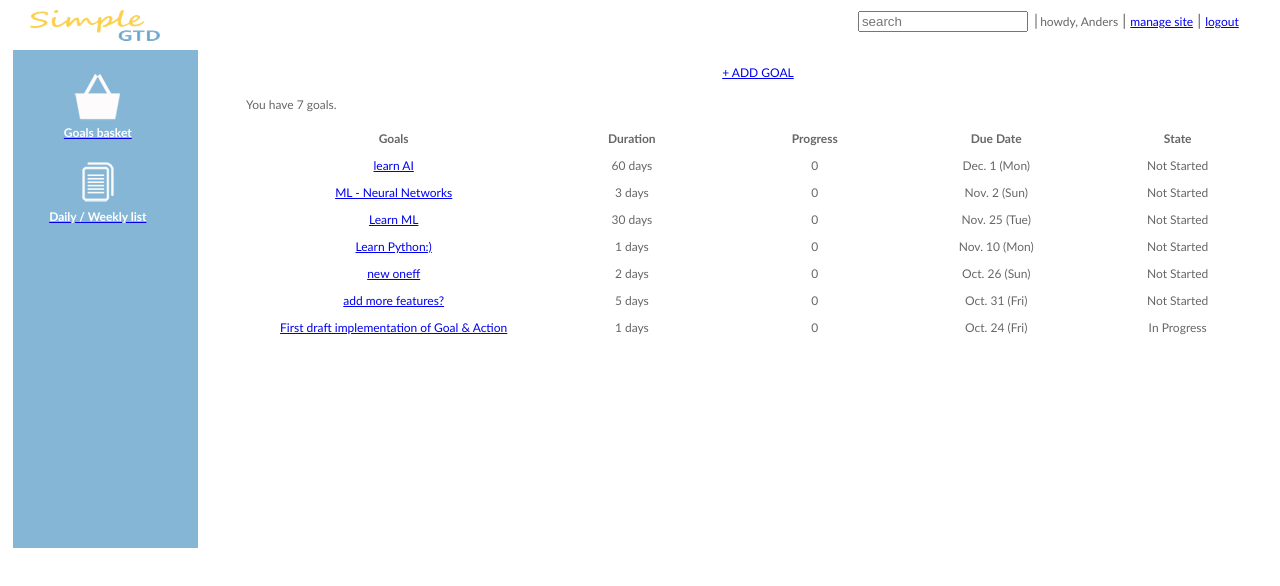
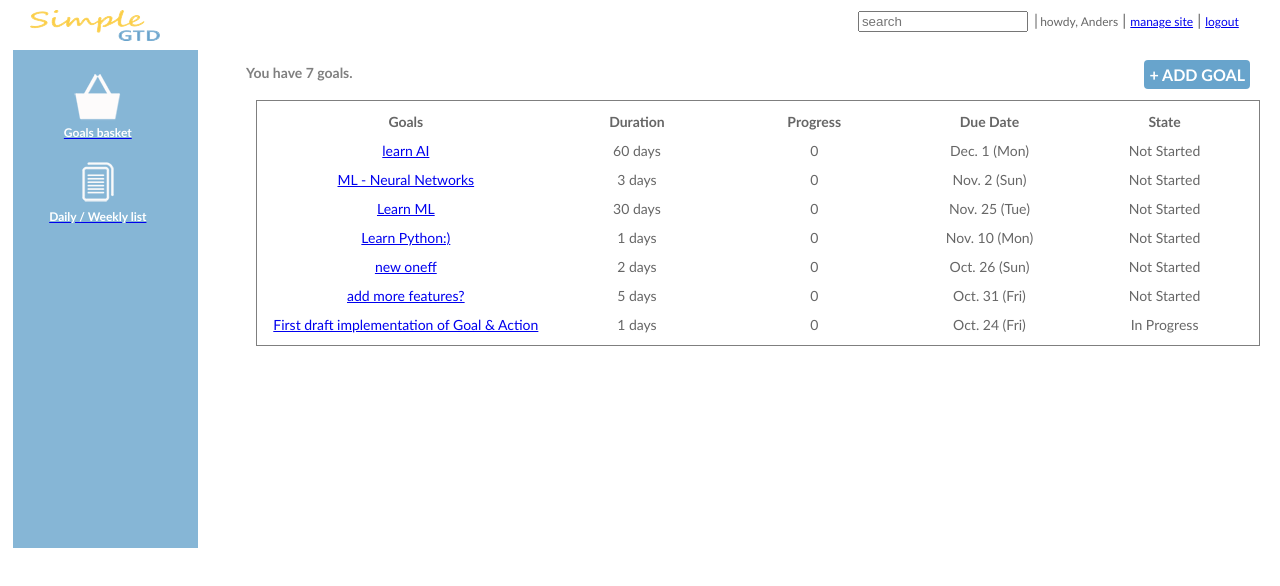
Before and after one commit to ariannaguo/SimpleGTD, a Django app: page /goal/list/ in a window 1280 px wide. Shown: the top 586 px of the page. Run offline with Django 3.2, Linux system fonts and the light colour scheme; a user stored in the database is signed in; data comes from the database, SQL or seed files in the repository; both versions use the stored data as it was after the commit; some libraries are stand-ins or nearby versions.

Commit message:
little UI refine.

```diff
--- a/source/static/css/gtd.css
+++ b/source/static/css/gtd.css
@@ -169,20 +169,30 @@ div#content{
     color: rgba(0,0,0,0.6);
     font-size: 12px;
 }
+/*action_list*/
+#tabs{
+    position: absolute;
+    top:50px;
+    right: 10px;
+    width:98%;
+}
 
 /*goals basket*/
-
-input.button{
+p#goal_number{
+    font-size: 14px;
+    color:rgba(0, 0, 0, 0.5) ;
+    font-weight: 600;
+}
+a.add{
     position: absolute;
     top:0px;
-    right: 0px;
+    right: 10px;
     text-align: right;
     display: block;
-    border: solid 1px rgba(0,0,0,0.5);
     padding:5px 5px;
     text-decoration: none;
-    color: rgba(0, 0, 0, 0.5);
-    background-color: #ffffff;
+    color: white;
+    background-color: #68a4cc;
     font-size: 16px;
     font-weight: 600;
 
@@ -192,15 +202,21 @@ input.button{
     position: absolute;
     display: block;
     top:50px;
-    right: 10px;
+    right: 30px;
     width: 98%;
     padding: 5px;
     font-size: 14px;
 }
 
-.table{
+table{
     display: table;
     border: solid 1px rgba(0, 0, 0, 0.5);
+    position: absolute;
+    top:50px;
+    right: 10px;
+    width: 98%;
+    padding: 5px;
+    font-size: 14px;
 }
 tbody{
     display: table-row-group;
--- a/source/templates/simgtd/goal_list.html
+++ b/source/templates/simgtd/goal_list.html
@@ -8,7 +8,7 @@
         <a href="/goal/add/" class="button add">+ ADD GOAL</a>
 
             {% if goals %}
-                <p>You have {{ goals|length }} goal{{ goals|pluralize }}.</p>
+                <p id="goal_number">You have {{ goals|length }} goal{{ goals|pluralize }}.</p>
 
                 <table>
                     <tbody>
```
Also changed, not shown: source/gtd.db.
